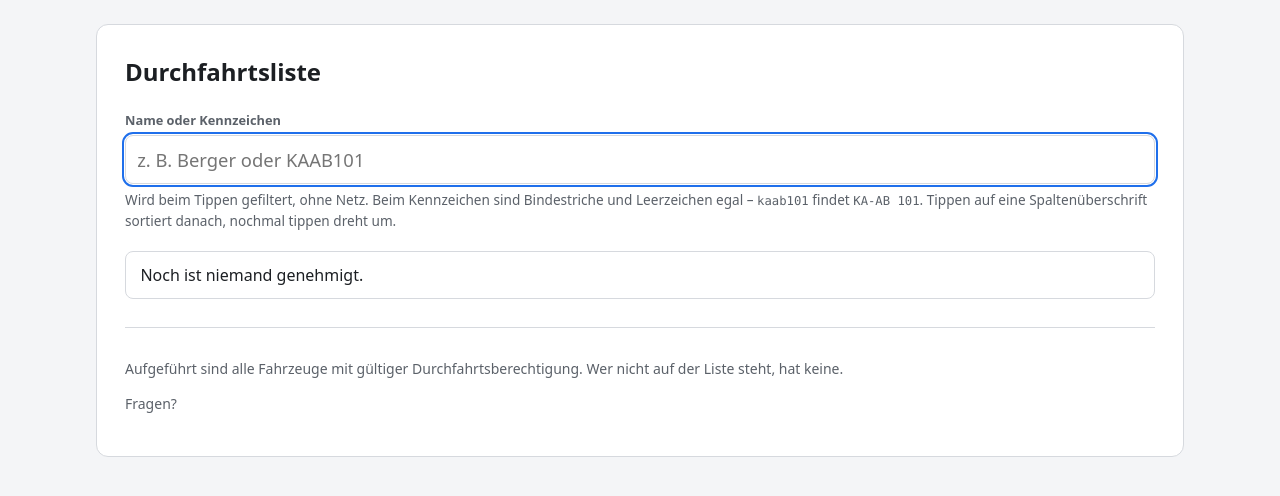
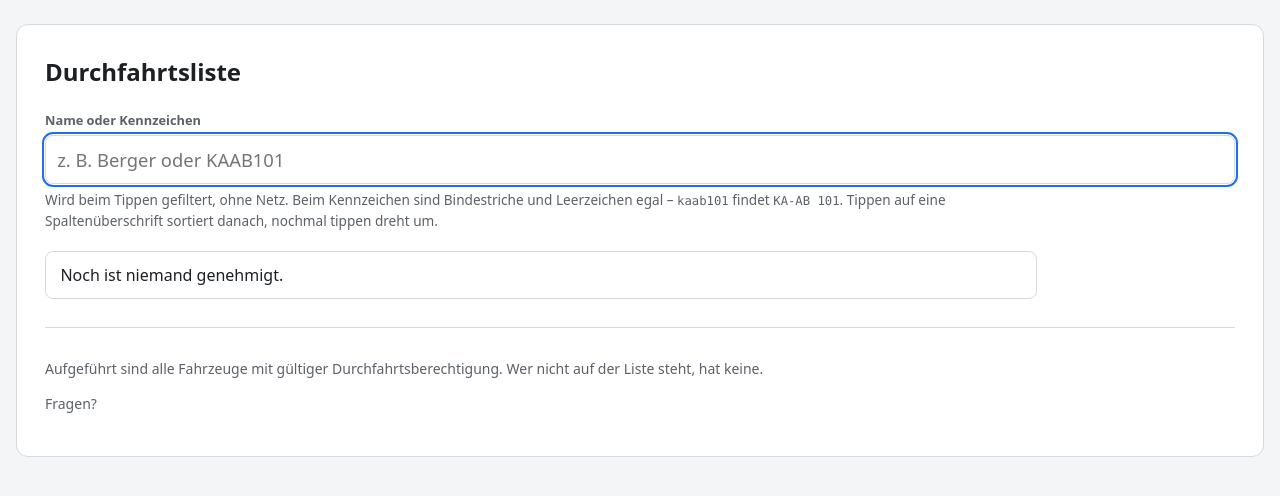
Before and after one commit to kallelix/aa-kfz, a FastAPI app: template app/templates/durchfahrt_offen.html in a window 1280 px wide. Shown: the top 496 px of the page. Run offline with FastAPI, Linux system fonts and the light colour scheme; the template is opened without the code that fills it, so the values that code supplies are empty.

Commit message:
Backoffice nutzt die Bildschirmbreite
Die Huelle deckelte bei 68 rem. Auf einem 1920er Bildschirm lagen damit gut
800 Pixel Grau links und rechts brach, waehrend die Funkliste mit ihren sechs
Spalten eng wurde. Jetzt geht sie bis 118 rem.

Was dabei NICHT mitwachsen darf, ist der Fliesstext: eine Erklaerung ueber
1800 Pixel Breite liest niemand mehr, weil das Auge den Zeilenanfang nicht
mehr wiederfindet. Erklaerungen und Hinweislisten bleiben deshalb bei 62 rem -
ausser in der schmalen Formularspalte, wo ohnehin die Spalte begrenzt.

Aus demselben Grund sind die Zaehlerkacheln gedeckelt: vier Stueck auf der
vollen Breite waeren je 460 Pixel fuer eine zweistellige Zahl.

Die Spaltenaufteilung gibt der Liste mehr ab (Formular hoechstens 22 statt
25 rem), und das Nebeneinander beginnt schon bei 76 statt 82 rem - damit
kommen auch 1280er Bildschirme in den Genuss.

Nur die Helfer-App: bei Kennzeichen und Presse sind die Listen schmaler, dort
sind 68 rem richtig.

Co-Authored-By: Claude Opus 5 <noreply@anthropic.com>

```diff
--- a/helfer/app/static/style.css
+++ b/helfer/app/static/style.css
@@ -171,7 +171,13 @@ footer {
 
 /* --- Backoffice ---------------------------------------------------------- */
 
-.huelle-breit { max-width: 68rem; }
+/* Das Backoffice zeigt vor allem Tabellen, und die brauchen Breite. 68 rem
+   liessen auf einem 1920er Bildschirm gut 800 Pixel Grau links und rechts
+   liegen, waehrend die Funkliste mit sechs Spalten eng wurde.
+
+   Gedeckelt wird stattdessen der Fliesstext weiter unten: eine Erklaerung
+   ueber 1800 Pixel Breite liest niemand mehr. */
+.huelle-breit { max-width: min(118rem, 100%); }
 
 .admin-kopf {
   display: flex;
@@ -1096,10 +1102,12 @@ tr.ist-draussen td:first-child { box-shadow: inset 3px 0 0 var(--fehler); }
    zuklappen. */
 .arbeitsflaeche { display: block; }
 
-@media (min-width: 82rem) {
+@media (min-width: 76rem) {
   .arbeitsflaeche {
     display: grid;
-    grid-template-columns: minmax(20rem, 25rem) minmax(0, 1fr);
+    /* Das Formular so schmal, wie es gerade noch bequem ist - der Rest gehoert
+       der Liste, die bei sechs Spalten jeden Millimeter braucht. */
+    grid-template-columns: minmax(19rem, 22rem) minmax(0, 1fr);
     gap: 1.5rem;
     align-items: start;
   }
@@ -1143,3 +1151,23 @@ details.kasten:not([open]) { padding-bottom: .7rem; }
   border-top: 1px solid var(--rand);
   padding-top: .8rem;
 }
+
+/* --- Fliesstext bleibt lesbar breit --------------------------------------- */
+
+/* Die Huelle ist breit, damit Tabellen Platz haben. Erklaerungen sollen davon
+   nichts abbekommen - ueber etwa 60 Zeichen Zeilenlaenge findet das Auge den
+   Zeilenanfang nicht mehr zuverlaessig wieder. */
+.kasten > p,
+.hilfe,
+main > p:not(.trefferzahl):not(.knopfreihe):not(.balken),
+.hinweisliste {
+  max-width: 62rem;
+}
+
+/* In der schmalen Spalte neben der Liste gilt die Breite der Spalte. */
+.arbeit-formular .kasten > p,
+.arbeit-formular .hilfe { max-width: none; }
+
+/* Die Kacheln sollen sich nicht ueber die volle Breite strecken - vier Stueck
+   auf 1900 Pixel waeren je 460 Pixel breit fuer eine zweistellige Zahl. */
+.zaehler { max-width: 74rem; }
```
